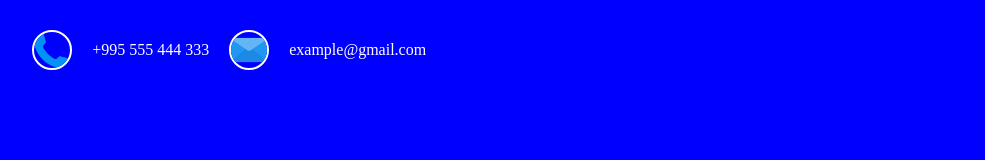
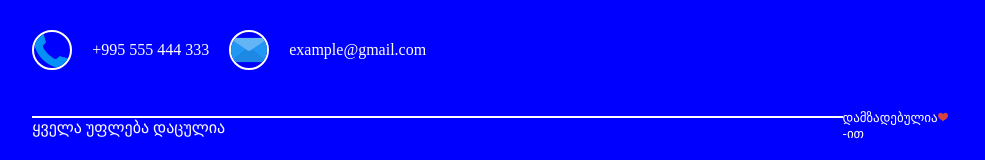
Before and after one commit to nasaraaa/lesson-10, a plain HTML site: page index.html in a window 1280 px wide. Shown: the part 661-821 px from the top of the page, without its empty margins (147-1132 px from the left). Before the commit the page ends 800 px from the top, so only its background shows below. Drawn offline with Linux system fonts and the light colour scheme.

Commit message:
add footer

```diff
--- a/assest/css/style.css
+++ b/assest/css/style.css
@@ -84,3 +84,26 @@ input{
     background-color: blue;
     color: #fff;
 }
+.logo img{
+    width:10px ;
+}
+.logo{
+    color: #fff;
+    font-size: 13px;
+}
+.title{
+    color: #FFFFFF;
+    font-size: 16px;
+    border-top: 2px solid white;
+    width: 100%;
+}
+
+footer{
+    margin-top: 40px;
+    height: 50px;
+}
+.f-flex{
+    display: flex;
+    align-items: center;
+    justify-content: space-evenly;
+}
--- a/index.html
+++ b/index.html
@@ -52,9 +52,15 @@
         </section>
     </div>
     <footer>
-        <div class="f-flex">
-            <h5></h5>
-
+        <div class="container">
+            <div class="f-flex">
+                <div class="title">
+                    ყველა უფლება დაცულია
+                </div>
+                <div class="logo">
+                    დამზადებულია<img src="assest/imges/heart.png" alt="Photo">-ით
+                </div>
+            </div>
         </div>
     </footer>
 </body>
```
Also changed, not shown: assest/imges/heart.png (added), 1 other file.
